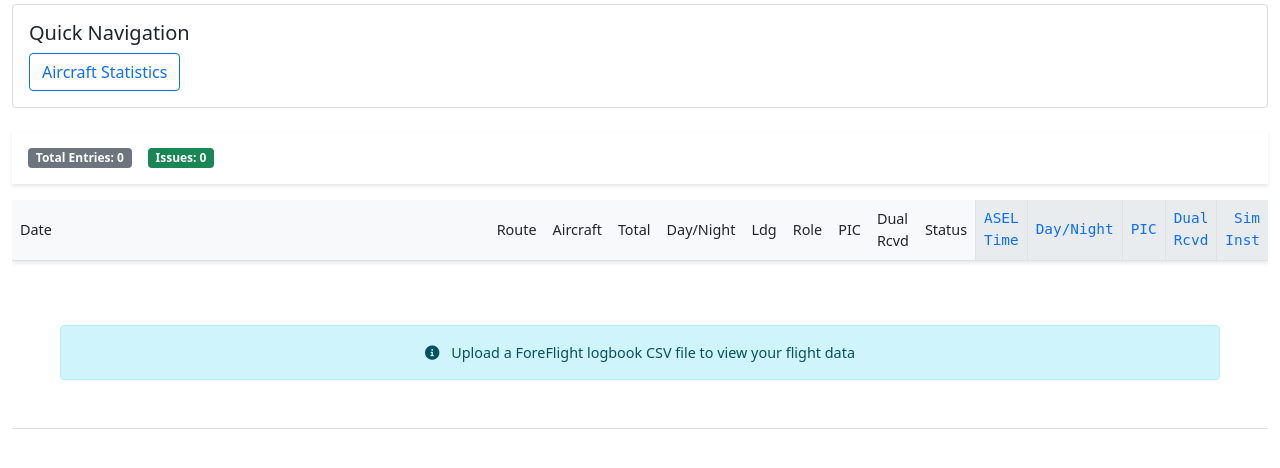
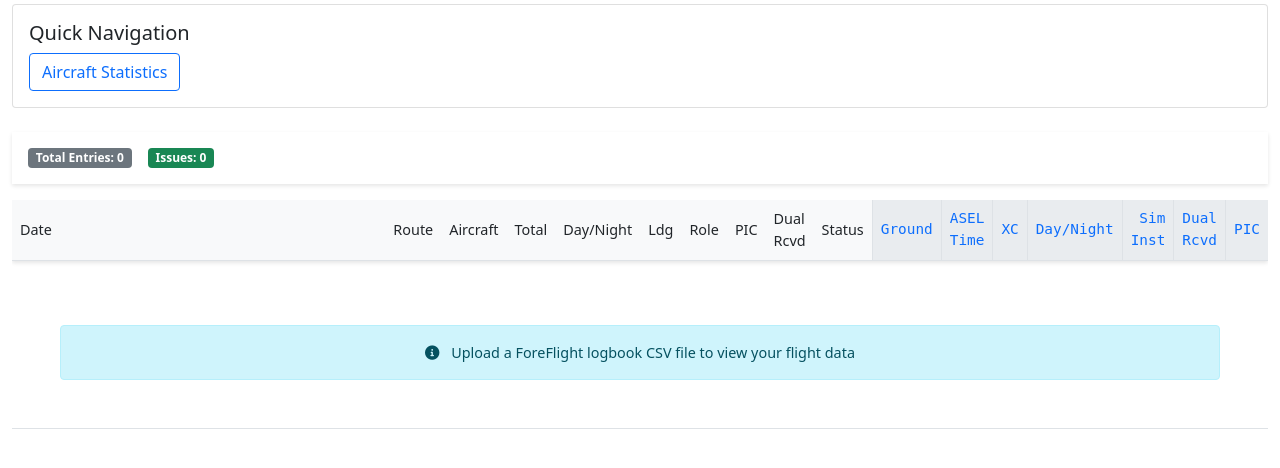
Before and after one commit to jordanhubbard/foreflight-dashboard, a Flask app: page / in a window 1280 px wide. Shown: the part 274-742 px from the top of the page. Run offline with Flask 3, Linux system fonts and the light colour scheme; lists and menus that the app fills with data are empty; some web fonts are replaced.

Commit message:
Put the table entries in the right order.

```diff
--- a/src/templates/index.html
+++ b/src/templates/index.html
@@ -451,21 +451,21 @@
                 <h5 class="card-title">Last Year Statistics</h5>
                 <div class="stats-dashboard">
                     <div class="stats-card">
-                        <div class="stat-label">Total Time</div>
-                        <div class="stat-value">{{ "%.1f"|format(stats.total_time_tricycle) }}/{{ "%.1f"|format(stats.total_time_tailwheel) }}</div>
-                        <div class="stat-sublabel">Tricycle/Tailwheel</div>
+                        <div class="stat-label">Ground Training</div>
+                        <div class="stat-value">{{ "%.1f"|format(stats.total_ground_training) }}</div>
                     </div>
                     <div class="stats-card">
                         <div class="stat-label">ASEL Time</div>
                         <div class="stat-value">{{ "%.1f"|format(stats.total_time_asel) }}</div>
                     </div>
                     <div class="stats-card">
+                        <div class="stat-label">Total Time</div>
+                        <div class="stat-value">{{ "%.1f"|format(stats.total_time_tricycle) }}/{{ "%.1f"|format(stats.total_time_tailwheel) }}</div>
+                        <div class="stat-sublabel">Tricycle/Tailwheel</div>
+                    </div>
+                    <div class="stats-card">
                         <div class="stat-label">Day/Night</div>
                         <div class="stat-value">{{ "%.1f"|format(stats.total_day) }}/{{ "%.1f"|format(stats.total_night) }}</div>
-                    </div>
-                    <div class="stats-card">
-                        <div class="stat-label">PIC Time</div>
-                        <div class="stat-value">{{ "%.1f"|format(stats.total_pic) }}</div>
                     </div>
                     <div class="stats-card">
                         <div class="stat-label">Sim Instrument</div>
@@ -476,8 +476,8 @@
                         <div class="stat-value">{{ "%.1f"|format(stats.total_dual_received) }}</div>
                     </div>
                     <div class="stats-card">
-                        <div class="stat-label">Ground Training</div>
-                        <div class="stat-value">{{ "%.1f"|format(stats.total_ground_training) }}</div>
+                        <div class="stat-label">PIC Time</div>
+                        <div class="stat-value">{{ "%.1f"|format(stats.total_pic) }}</div>
                     </div>
                     <div class="stats-card">
                         <div class="stat-label">Takeoffs/Landings</div>
@@ -493,21 +493,21 @@
                 <h5 class="card-title">All Time Statistics</h5>
                 <div class="stats-dashboard">
                     <div class="stats-card">
-                        <div class="stat-label">Total Time</div>
-                        <div class="stat-value">{{ "%.1f"|format(all_time_stats.total_time_tricycle) }}/{{ "%.1f"|format(all_time_stats.total_time_tailwheel) }}</div>
-                        <div class="stat-sublabel">Tricycle/Tailwheel</div>
+                        <div class="stat-label">Ground Training</div>
+                        <div class="stat-value">{{ "%.1f"|format(all_time_stats.total_ground_training) }}</div>
                     </div>
                     <div class="stats-card">
                         <div class="stat-label">ASEL Time</div>
                         <div class="stat-value">{{ "%.1f"|format(all_time_stats.total_time_asel) }}</div>
                     </div>
                     <div class="stats-card">
+                        <div class="stat-label">Total Time</div>
+                        <div class="stat-value">{{ "%.1f"|format(all_time_stats.total_time_tricycle) }}/{{ "%.1f"|format(all_time_stats.total_time_tailwheel) }}</div>
+                        <div class="stat-sublabel">Tricycle/Tailwheel</div>
+                    </div>
+                    <div class="stats-card">
                         <div class="stat-label">Day/Night</div>
                         <div class="stat-value">{{ "%.1f"|format(all_time_stats.total_day) }}/{{ "%.1f"|format(all_time_stats.total_night) }}</div>
-                    </div>
-                    <div class="stats-card">
-                        <div class="stat-label">PIC Time</div>
-                        <div class="stat-value">{{ "%.1f"|format(all_time_stats.total_pic) }}</div>
                     </div>
                     <div class="stats-card">
                         <div class="stat-label">Sim Instrument</div>
@@ -518,8 +518,8 @@
                         <div class="stat-value">{{ "%.1f"|format(all_time_stats.total_dual_received) }}</div>
                     </div>
                     <div class="stats-card">
-                        <div class="stat-label">Ground Training</div>
-                        <div class="stat-value">{{ "%.1f"|format(all_time_stats.total_ground_training) }}</div>
+                        <div class="stat-label">PIC Time</div>
+                        <div class="stat-value">{{ "%.1f"|format(all_time_stats.total_pic) }}</div>
                     </div>
                     <div class="stats-card">
                         <div class="stat-label">Takeoffs/Landings</div>
@@ -566,11 +566,13 @@
                             <th>PIC</th>
                             <th>Dual Rcvd</th>
                             <th>Status</th>
+                            <th class="text-end running-total">Ground</th>
                             <th class="text-end running-total">ASEL Time</th>
+                            <th class="text-end running-total">XC</th>
                             <th class="text-end running-total">Day/Night</th>
+                            <th class="text-end running-total">Sim Inst</th>
+                            <th class="text-end running-total">Dual Rcvd</th>
                             <th class="text-end running-total">PIC</th>
-                            <th class="text-end running-total">Dual Rcvd</th>
-                            <th class="text-end running-total">Sim Inst</th>
                         </tr>
                     </thead>
                 </table>
@@ -589,11 +591,13 @@
                             <th>PIC</th>
                             <th>Dual Rcvd</th>
                             <th>Status</th>
+                            <th class="text-end running-total">Ground</th>
                             <th class="text-end running-total">ASEL Time</th>
+                            <th class="text-end running-total">XC</th>
                             <th class="text-end running-total">Day/Night</th>
+                            <th class="text-end running-total">Sim Inst</th>
+                            <th class="text-end running-total">Dual Rcvd</th>
                             <th class="text-end running-total">PIC</th>
-                            <th class="text-end running-total">Dual Rcvd</th>
-                            <th class="text-end running-total">Sim Inst</th>
                         </tr>
                     </thead>
                     <tbody>
@@ -633,11 +637,13 @@
                                 </span>
                                 {% endif %}
                             </td>
+                            <td class="text-end running-total">{{ "%.1f"|format(entry.running_totals.ground_training) if entry.running_totals.ground_training else "0.0" }}</td>
                             <td class="text-end running-total">{{ "%.1f"|format(entry.running_totals.asel_time) }}</td>
+                            <td class="text-end running-total">{{ "%.1f"|format(entry.running_totals.cross_country) if entry.running_totals.cross_country else "0.0" }}</td>
                             <td class="text-end running-total">{{ "%.1f"|format(entry.running_totals.day_time) }}/{{ "%.1f"|format(entry.running_totals.night_time) }}</td>
+                            <td class="text-end running-total">{{ "%.1f"|format(entry.running_totals.sim_instrument) }}</td>
+                            <td class="text-end running-total">{{ "%.1f"|format(entry.running_totals.dual_received) }}</td>
                             <td class="text-end running-total">{{ "%.1f"|format(entry.running_totals.pic_time) }}</td>
-                            <td class="text-end running-total">{{ "%.1f"|format(entry.running_totals.dual_received) }}</td>
-                            <td class="text-end running-total">{{ "%.1f"|format(entry.running_totals.sim_instrument) }}</td>
                         </tr>
                         <tr>
                             <td colspan="100%" class="details-row" id="flight-details-{{ loop.index }}">
@@ -668,11 +674,14 @@ Night: {{ entry.landings_night }}</span>
             </div>
                                     <div class="detail-item">
                                         <span class="detail-label">Running Totals</span>
-                                        <span class="detail-value">Total Time: {{ entry.running_totals.asel_time }}
+                                        <span class="detail-value">Ground: {{ entry.running_totals.ground_training if entry.running_totals.ground_training else "0.0" }}
+ASEL Time: {{ entry.running_totals.asel_time }}
+Cross Country: {{ entry.running_totals.cross_country if entry.running_totals.cross_country else "0.0" }}
 Day: {{ entry.running_totals.day_time }}
 Night: {{ entry.running_totals.night_time }}
-PIC: {{ entry.running_totals.pic_time }}
-Dual: {{ entry.running_totals.dual_received }}</span>
+Sim Instrument: {{ entry.running_totals.sim_instrument }}
+Dual Received: {{ entry.running_totals.dual_received }}
+PIC: {{ entry.running_totals.pic_time }}</span>
             </div>
                                     {% if entry.remarks %}
                                     <div class="detail-item">
@@ -686,7 +695,7 @@ Dual: {{ entry.running_totals.dual_received }}</span>
                         {% endfor %}
                         {% else %}
                         <tr>
-                            <td colspan="15" class="text-center p-5">
+                            <td colspan="17" class="text-center p-5">
                                 <div class="alert alert-info mb-0">
                                     <i class="fas fa-info-circle me-2"></i>
                                     Upload a ForeFlight logbook CSV file to view your flight data
```
Lines whose indentation alone changed are shown as unchanged.
